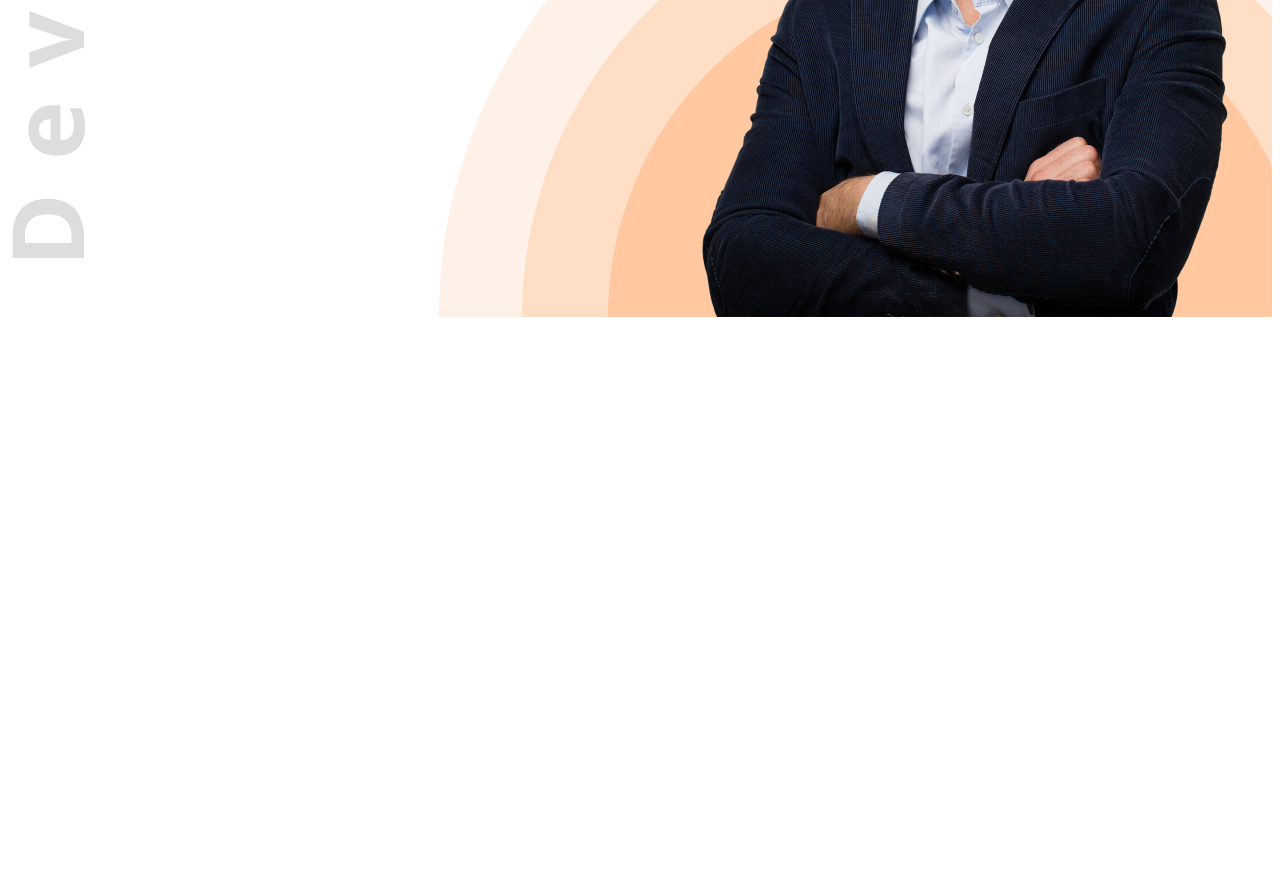
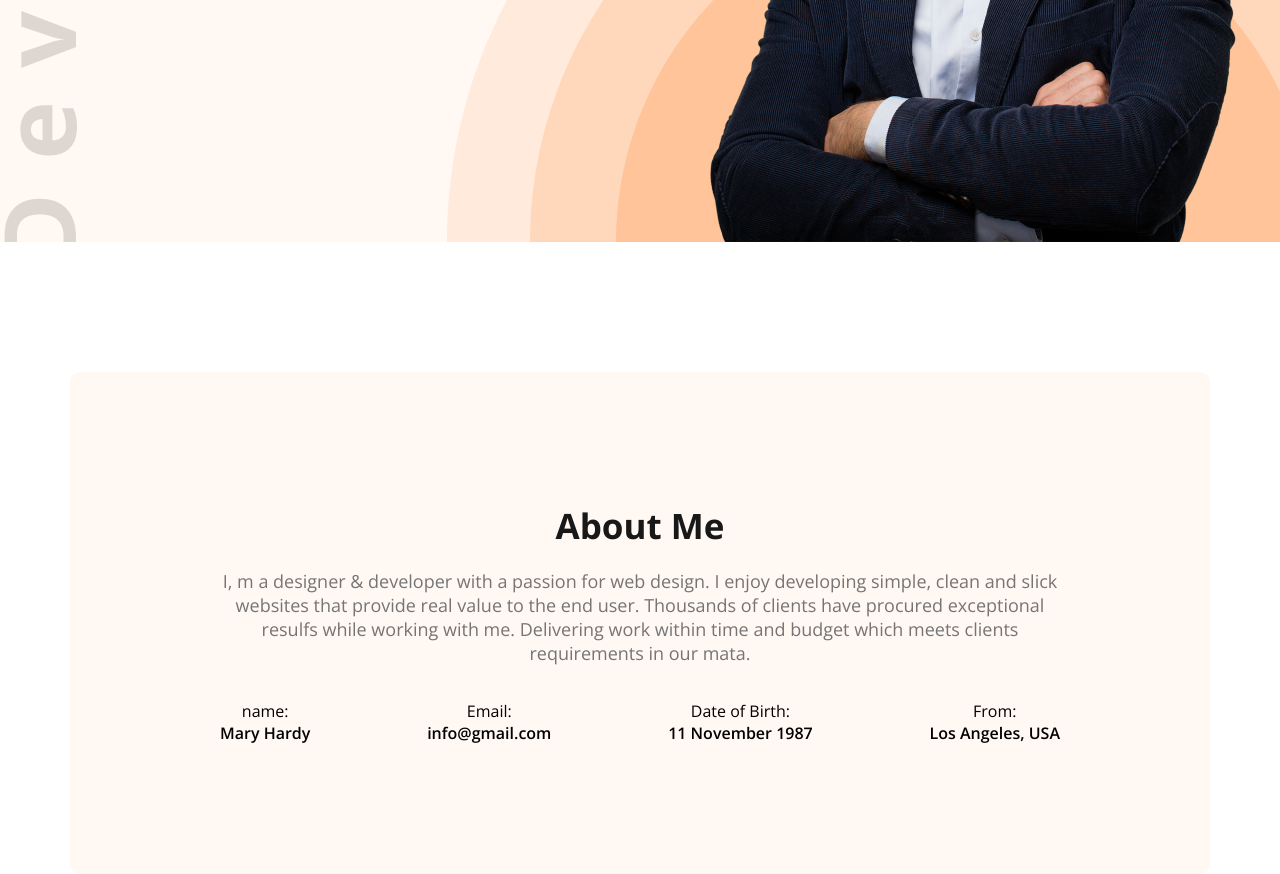
Before and after one commit to bokhtiarweb/dev_portfolio, a plain HTML site: page index.html in a window 1280 px wide. Shown: the part 515-1389 px from the top of the page. Before the commit the page ends 840 px from the top, so only its background shows below. Drawn offline with nearby package versions, Linux system fonts and the light colour scheme.

Commit message:
added about section

```diff
--- a/index.html
+++ b/index.html
@@ -12,7 +12,7 @@
     <link rel="stylesheet" href="./styles/portfolio.css">
 </head>
 <body class="open-sans-normal">
-    <header class="header">
+    <header class="header secondary_bg">
         <nav>
             <h2 class="nav_title">Ma<span class="text_primary">r</span>y</h2>
             <ul>
@@ -33,7 +33,28 @@
         </div>
     </header>
     <main>
-
+        <div class="about secondary_bg">
+            <h2 class="section_title">About Me</h2>
+            <p class="section_description about_desk">I, m a designer & developer with a passion for web design. I enjoy developing simple, clean and slick websites that provide real value to the end user. Thousands of clients have procured exceptional resulfs while working with me. Delivering work within time and budget which meets clients requirements in our mata.</p>
+            <div class="about_items">
+                <div class="about_item">
+                    <p class="item_title">name:</p>
+                    <p class="item_description">Mary Hardy</p>
+                </div>
+                <div class="about_item">
+                    <p class="item_title">Email:</p>
+                    <p class="item_description">info@gmail.com</p>
+                </div>
+                <div class="about_item">
+                    <p class="item_title">Date of Birth:</p>
+                    <p class="item_description">11 November 1987</p>
+                </div>
+                <div class="about_item">
+                    <p class="item_title">From:</p>
+                    <p class="item_description">Los Angeles, USA</p>
+                </div>
+            </div>
+        </div>
     </main>
     <footer>
 
--- a/styles/portfolio.css
+++ b/styles/portfolio.css
@@ -5,6 +5,10 @@
   font-style: normal;
   font-variation-settings:
     "wdth" 100;
+}
+*{
+    margin: 0;
+    padding: 0;
 }
 .header{
     background-image: url('../images/developer.png'), url('../images/header_bg.png');
@@ -18,6 +22,9 @@ nav{
     margin: 10px 120px;
 }
 /* shared style */
+.secondary_bg{
+    background-color: #FFF8F3;
+}
 .text_primary{
     color: #FD6E0A;
 }
@@ -33,6 +40,16 @@ nav{
     border-radius: 8px;
     border: none;
 }
+.section_title{
+    font-size: 35px;
+    font-weight: bold;
+    color: #181818;
+}
+.section_description{
+    font-size: 18px;
+    color: #757575;
+}
+
 h2.nav_title{
     font-weight: 700;
     font-size: 45px;
@@ -78,3 +95,28 @@ nav li a{
 .banner > .banner_profile_pic{
     width: 585px;
 }
+
+/* Main styles */
+main{
+    max-width: 1140px;
+    margin: 0 auto;
+}
+
+/* About section */
+.about{
+    border-radius: 10px;
+    padding: 130px 150px;
+    text-align: center;
+    margin-top: 130px;
+}
+.about .about_desk{
+    margin-top: 20px;
+}
+.about_items{
+    display: flex;
+    justify-content: space-between;
+    margin-top: 35px;
+}
+.about_items p.item_description{
+    font-weight: 600;
+}
```
